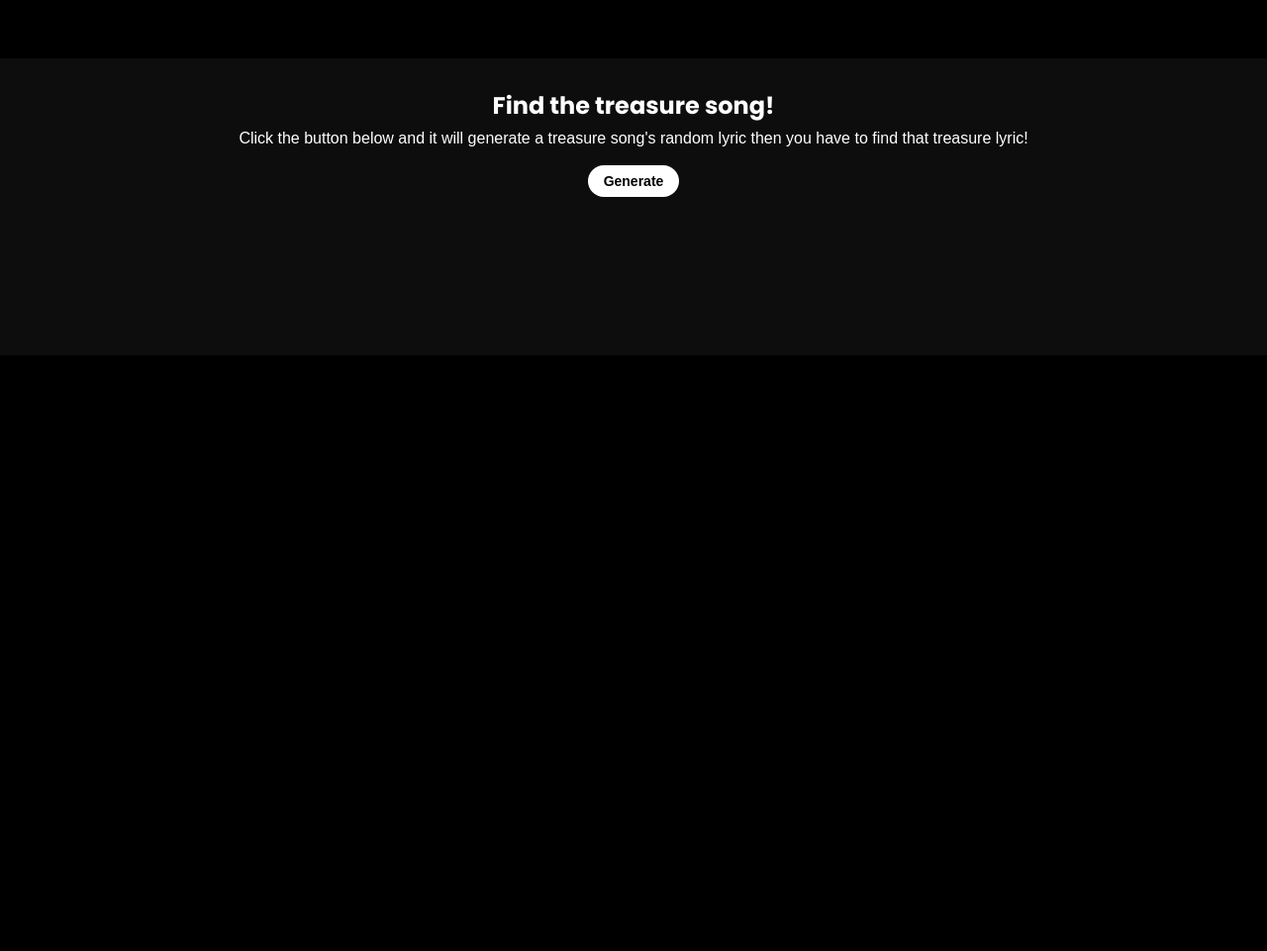
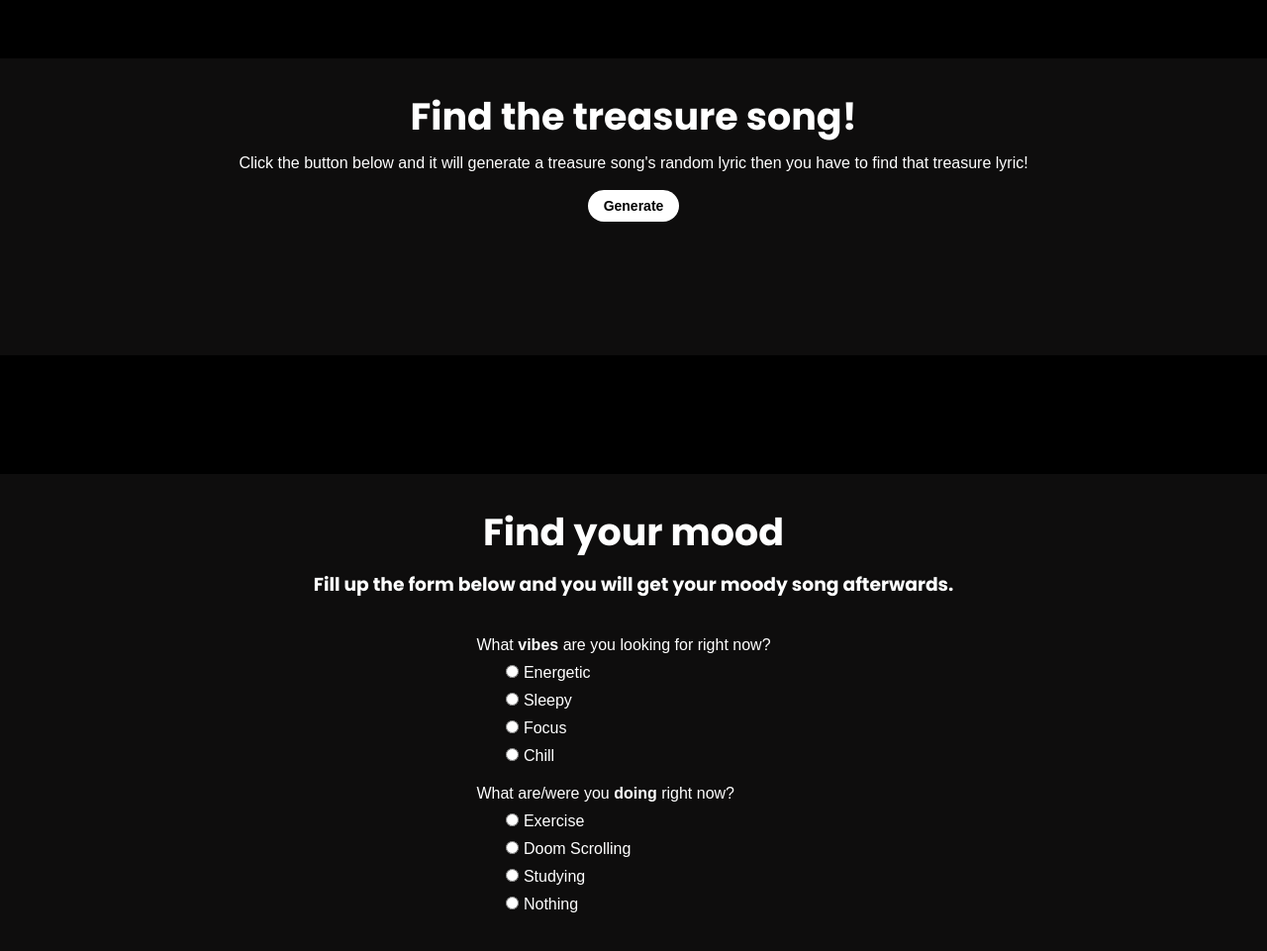
Before and after one commit to ShresthaPrasum/Suna, a website: page public/guess.html in a window 1280 px wide. Shown: the part 61-1022 px from the top of the page at 99% size. Before the commit the page ends 800 px from the top, so only its background shows below. Drawn offline with Linux system fonts and the light colour scheme.

Commit message:
Feat: Configured the find mood section, and its small form for getting the data.

```diff
--- a/public/guess.css
+++ b/public/guess.css
@@ -56,7 +56,7 @@ h1,h2,h3{
     background-color: white;
 
 }
-#guess{
+#guess, #findmood{
     margin-top: 120px;
     background-color: #1918188f;
     height: 300px;
@@ -64,8 +64,9 @@ h1,h2,h3{
     padding-top: 30px;
 
 }
-#guess h2{
-    margin-bottom: 7px;
+#guess h2, #findmood h2{
+    margin-bottom: 10px;
+    font-size: 38px;
 }
 button{
     background-color: white;
@@ -89,3 +90,16 @@ button{
     border-radius: 10px;
     text-align: center;
 }
+#findmood{
+    height: 600px;
+}
+#first-radios, #second-radios {
+    margin-top: 20px;
+    margin-bottom: 20px;
+}
+#first-radios p, #second-radios p{
+    text-indent: -20px;
+}
+.inputs{
+    margin: 10px;
+}
--- a/public/guess.html
+++ b/public/guess.html
@@ -40,7 +40,64 @@
                 <input type="text" id="guess_output" placeholder=" Enter to execute!">
             </div>
 
+            <div id="findmood" class="flex-column item-center">
+                <h2>Find your mood</h2>
+                <h3>Fill up the form below and you will get your moody song afterwards.</h3> <br>
 
+                <form>
+                    <div id="first-radios">
+                    <p>What <b> vibes </b> are you looking for right now?</p>
+
+                    <div class="inputs">
+                    <input type="radio" name="vibes" value="energetic">
+                    <label for="vibes">Energetic</label> <br>
+                    </div>
+
+                    <div class="inputs">
+                    <input type="radio" name="vibes" value="sleepy">
+                    <label for="vibes">Sleepy</label> <br>
+                    </div>
+
+                    <div class="inputs">
+                    <input type="radio" name="vibes" value="focus">
+                    <label for="vibes">Focus</label> <br>
+                    </div>
+
+                    <div class="inputs">
+                    <input type="radio" name="vibes" value="chill">
+                    <label for="vibes">Chill</label> <br>
+                    </div>
+
+                    </div>
+
+                    <div id="second-radios">
+                    <p>What are/were you <b> doing </b> right now?</p>
+
+                    <div class="inputs">
+                    <input type="radio" name="doing" value="Exercise">
+                    <label for="doing">Exercise</label> <br>
+                    </div>
+
+                    <div class="inputs">
+                    <input type="radio" name="doing" value="doomscrolling">
+                    <label for="doing">Doom Scrolling</label> <br>
+                    </div>
+
+                    <div class="inputs">
+                    <input type="radio" name="doing" value="Studying">
+                    <label for="doing">Studying</label> <br>
+                    </div>
+
+                    <div class="inputs">
+                    <input type="radio" name="doing" value="nothing">
+                    <label for="nothing">Nothing</label> <br>
+                    </div>
+
+                    </div>
+
+                </form>
+
+            </div>
 
         </main>
 
```
